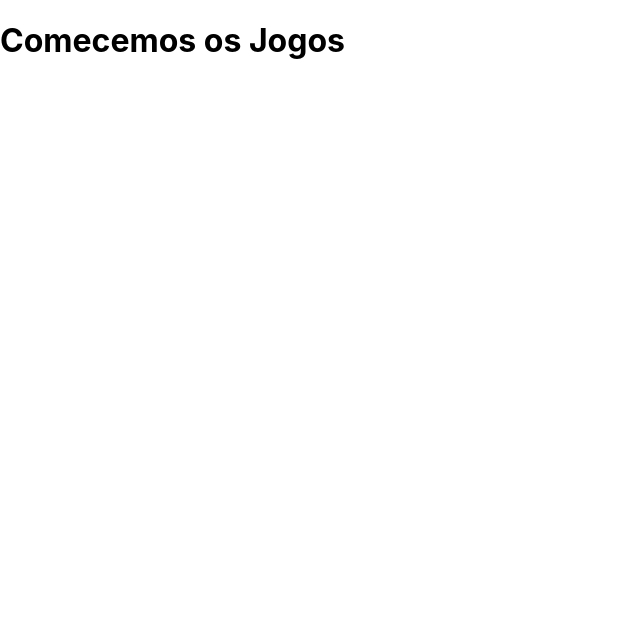
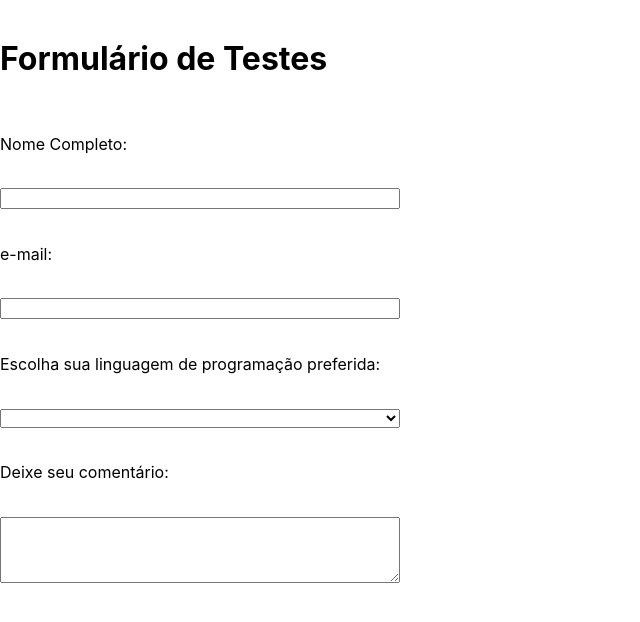
Before and after one commit to lobotelho22/trybe_exercicios, a React (Create React App) app in the folder bloco_FrontEnd/02_Componentes_com_estado_eventos_e_formularios_com_react/exercicios-11/: page / in a window 1280 px wide. Shown: the top 622 px of the page, without its empty margins (0-640 px from the left). Built offline with nearby package versions, Linux system fonts and the light colour scheme.

Commit message:
atualizacao conteudo

```diff
--- a/bloco_FrontEnd/02_Componentes_com_estado_eventos_e_formularios_com_react/exercicios-11/src/App.css
+++ b/bloco_FrontEnd/02_Componentes_com_estado_eventos_e_formularios_com_react/exercicios-11/src/App.css
@@ -1,5 +1,13 @@
 .App {
   text-align: center;
+}
+
+form {
+  display: flex;
+  flex-direction: column;
+  width: 400px;
+  height: 600px;
+  justify-content: space-around;
 }
 
 .App-logo {
--- a/bloco_FrontEnd/02_Componentes_com_estado_eventos_e_formularios_com_react/exercicios-11/src/App.js
+++ b/bloco_FrontEnd/02_Componentes_com_estado_eventos_e_formularios_com_react/exercicios-11/src/App.js
@@ -1,16 +1,16 @@
 import React from 'react';
 import './App.css';
-import CreateButton from './createButton';
+import CreateForm from './CreateForm';
 
 class App extends React.Component {
+
   render () {
     return (
       <div>
-        <h1>Comecemos os Jogos</h1>
-
+       <CreateForm />
       </div>
     );
-  }
+    }
 }
 
 export default App;
--- /dev/null
+++ b/bloco_FrontEnd/02_Componentes_com_estado_eventos_e_formularios_com_react/exercicios-11/src/CreateForm.jsx
@@ -0,0 +1,40 @@
+import React from 'react';
+import GenInputEmail from './GenInputEmail';
+import GenInputName from './GenInputName';
+import GenSelector from './GenSelector';
+import GenTextArea from './GenTextArea';
+
+class CreateForm extends React.Component {
+  constructor() {
+    super();
+    this.state = {
+      nome: '',
+      email: '',
+      depoimento: '',
+      lingProg: '',
+    }
+
+    this.handleChange = this.handleChange.bind(this);
+  }
+
+  handleChange(event) {
+    const { name, value } = event.target;
+
+    this.setState({
+      [name]: value,
+    });
+  }
+  render() {
+    return (
+      <form id="formTest">
+        <h1>Formulário de Testes</h1>
+        <GenInputName handleChange={this.handleChange} contState={this.state.nome} />
+        <GenInputEmail handleChange={this.handleChange} stateMail={this.state.email} />
+        <GenSelector handleChange={this.handleChange} statelingProg ={this.state.lingProg} />
+        <GenTextArea handleChange={this.handleChange} stateDepoimento={this.state.depoimento} />
+      </form>
+    );
+  }
+}
+
+export default CreateForm
--- /dev/null
+++ b/bloco_FrontEnd/02_Componentes_com_estado_eventos_e_formularios_com_react/exercicios-11/src/GenInputEmail.jsx
@@ -0,0 +1,11 @@
+import React from 'react';
+
+class GenInputEmail extends React.Component {
+  render() {
+    const { handleChange, stateMail } = this.props;
+    return (<><label htmlFor="email">e-mail: </label>
+      <input type="email" id="email" name="email" value={ stateMail } onChange={ handleChange} /></>);
+  }
+};
+
+export default GenInputEmail
--- /dev/null
+++ b/bloco_FrontEnd/02_Componentes_com_estado_eventos_e_formularios_com_react/exercicios-11/src/GenInputName.jsx
@@ -0,0 +1,25 @@
+import React from 'react';
+
+class GenInputName extends React.Component {
+  render() {
+    const { handleChange, contState } = this.props
+    return (
+      <>
+        <label
+          htmlFor='nome'>
+          Nome Completo:
+        </label>
+
+        <input
+          type="text"
+          id="nome"
+          name="nome"
+          value={ contState }
+          onChange={ handleChange }
+        />
+      </>
+    );
+  }
+}
+
+export default GenInputName
--- /dev/null
+++ b/bloco_FrontEnd/02_Componentes_com_estado_eventos_e_formularios_com_react/exercicios-11/src/GenSelector.jsx
@@ -0,0 +1,26 @@
+import React from "react";
+
+class GenSelector extends React.Component {
+  render() {
+    const { handleChange, statelingProg } = this.props
+    return (
+      <>
+        <label htmlFor="lingProg">Escolha sua linguagem de programação preferida: </label>
+        <select
+          name="lingProg"
+          id="lingProg"
+          form="formTest"
+          onChange={handleChange}
+          value={statelingProg}>
+          <option value="none"></option>
+          <option value="c">C</option>
+          <option value="go">Go</option>
+          <option value="javaScript">JavaScript</option>
+          <option value="python">Python</option>
+
+        </select>
+      </>)
+  }
+}
+
+export default GenSelector
--- /dev/null
+++ b/bloco_FrontEnd/02_Componentes_com_estado_eventos_e_formularios_com_react/exercicios-11/src/GenTextArea.jsx
@@ -0,0 +1,24 @@
+import React from "react";
+
+class GenTextArea extends React.Component {
+  render() {
+    const { stateDepoimento, handleChange } = this.props
+    return (
+      <>
+      <label htmlFor='depoimento'>
+        Deixe seu comentário:
+      </label>
+      <textarea
+        id="depoimento"
+        name="depoimento"
+        rows="4"
+        cols="30"
+        value={stateDepoimento}
+        onChange={handleChange}
+      >Vamo que vamo!
+      </textarea>
+    </>)
+  }
+}
+
+export default GenTextArea
```
